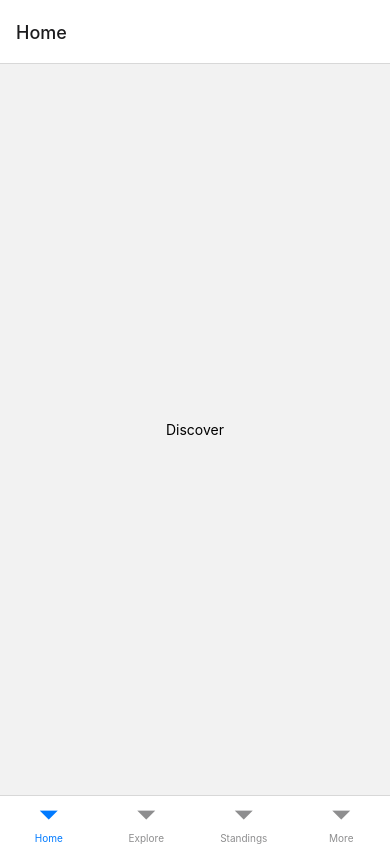
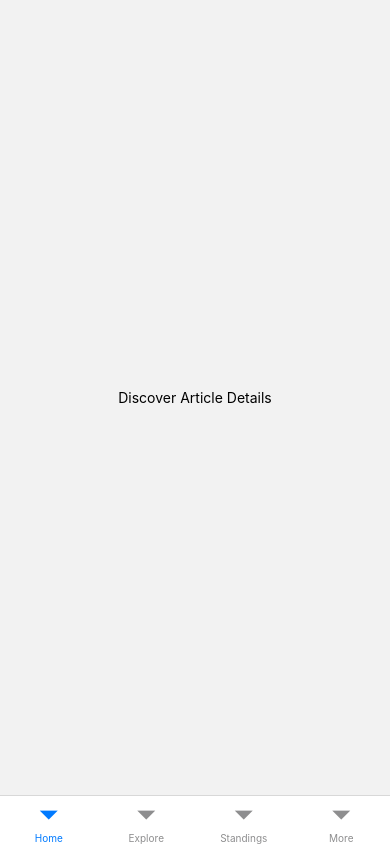
Before and after one commit to sijan2/kickflicks, a React Native app: screen /Home in a window 390 px wide. Built offline with nearby package versions, Linux system fonts and the light colour scheme.

Commit message:
feat: :sparkles: redux installation
installed redux for state management and axios to fetch data

```diff
--- a/package.json
+++ b/package.json
@@ -14,6 +14,7 @@
     "@react-navigation/bottom-tabs": "^6.3.2",
     "@react-navigation/native": "^6.0.11",
     "@react-navigation/stack": "^6.2.2",
+    "axios": "^0.27.2",
     "babel-plugin-module-resolver": "^4.1.0",
     "moment": "^2.29.4",
     "react": "18.0.0",
@@ -25,7 +26,9 @@
     "react-native-safe-area-context": "^4.3.1",
     "react-native-screens": "^3.15.0",
     "react-native-vector-icons": "^9.2.0",
-    "react-native-web": "^0.18.7"
+    "react-native-web": "^0.18.7",
+    "redux": "^4.2.0",
+    "redux-saga": "^1.1.3"
   },
   "devDependencies": {
     "@babel/core": "^7.12.9",
--- a/src/navigation/navigators/Tab/Tab.tsx
+++ b/src/navigation/navigators/Tab/Tab.tsx
@@ -7,7 +7,10 @@ const Tab = createBottomTabNavigator();
 
 const Tabs = () => {
   return (
-    <Tab.Navigator>
+    <Tab.Navigator
+      screenOptions={{
+        headerShown: false,
+      }}>
       <Tab.Screen name="Home" component={Discover} />
       <Tab.Screen name="Explore" component={Explore} />
       <Tab.Screen name="Standings" component={Standings} />
--- a/src/screens/Discover/Discover.tsx
+++ b/src/screens/Discover/Discover.tsx
@@ -12,7 +12,7 @@ const Discover: FC<IProps> = () => {
   const {container} = styles;
   return (
     <View style={container}>
-      <Text>Discover</Text>
+      <Text>Discover Article Details</Text>
     </View>
   );
 };
--- a/src/screens/Explore/Explore.tsx
+++ b/src/screens/Explore/Explore.tsx
@@ -12,7 +12,7 @@ const Explore: FC<IProps> = () => {
   const {container} = styles;
   return (
     <View style={container}>
-      <Text>Discover</Text>
+      <Text>Explore</Text>
     </View>
   );
 };
--- a/src/screens/Home/Home.tsx
+++ b/src/screens/Home/Home.tsx
@@ -12,7 +12,7 @@ const Home: FC<IProps> = () => {
   const {container} = styles;
   return (
     <View style={container}>
-      <Text>Discover</Text>
+      <Text>Home</Text>
     </View>
   );
 };
--- a/src/screens/More/More.tsx
+++ b/src/screens/More/More.tsx
@@ -12,7 +12,7 @@ const More: FC<IProps> = () => {
   const {container} = styles;
   return (
     <View style={container}>
-      <Text>Discover</Text>
+      <Text>Home</Text>
     </View>
   );
 };
--- a/src/screens/Profile/Profile.tsx
+++ b/src/screens/Profile/Profile.tsx
@@ -12,7 +12,7 @@ const Profile: FC<IProps> = () => {
   const {container} = styles;
   return (
     <View style={container}>
-      <Text>Discover</Text>
+      <Text>Profile</Text>
     </View>
   );
 };
--- a/src/screens/Standings/Standings.tsx
+++ b/src/screens/Standings/Standings.tsx
@@ -12,7 +12,7 @@ const Standings: FC<IProps> = () => {
   const {container} = styles;
   return (
     <View style={container}>
-      <Text>Discover</Text>
+      <Text>Standings</Text>
     </View>
   );
 };
```
Also changed, not shown: 80 other files (tests, documents, lock files or other folders).
